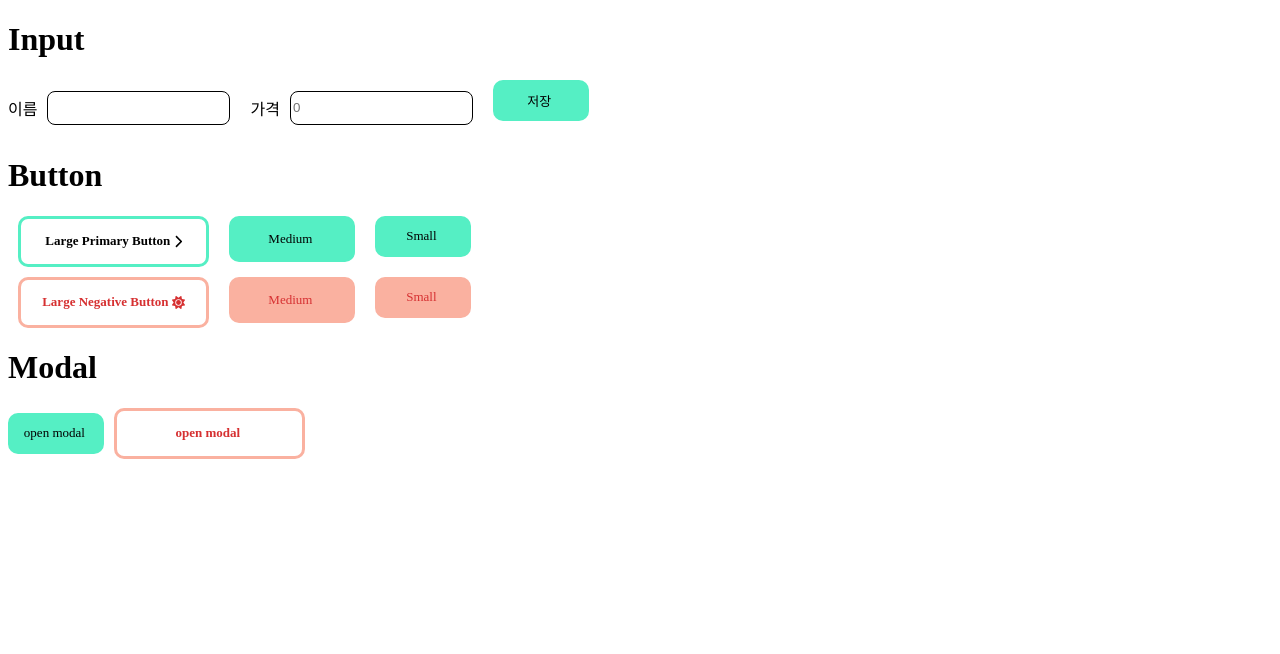
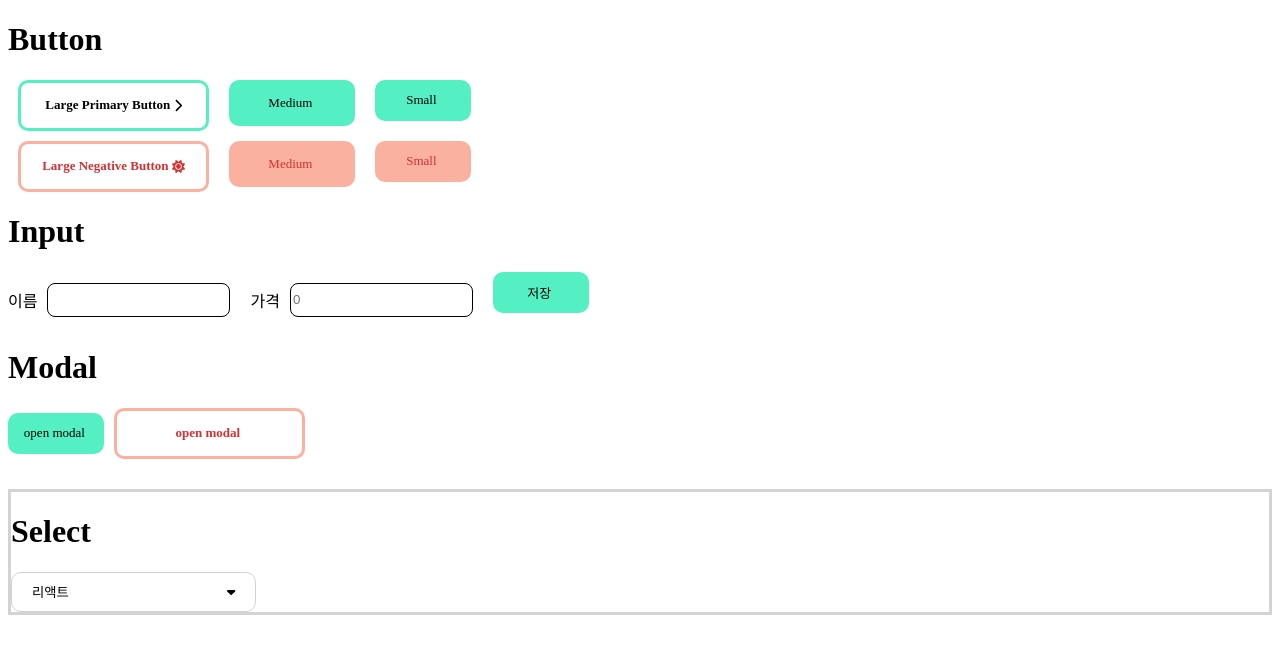
Before and after one commit to hansololiviakim/react-styled-component2, a React (Create React App) app in the folder react-styled-component2/: page / in a window 1280 px wide. Shown: the top 654 px of the page. Built offline with nearby package versions, Linux system fonts and the light colour scheme.

Commit message:
Feat: Select (#3)

```diff
--- a/react-styled-component2/src/App.jsx
+++ b/react-styled-component2/src/App.jsx
@@ -1,12 +1,15 @@
 import Input from './components/Input';
 import Buttons from './components/Buttons'
 import Modal from './components/Modal';
+import Select from './components/Select';
+
 function App() {
   return (
     <div className="App">
+      <Buttons />
       <Input />
-      <Buttons />
       <Modal />
+      <Select />
     </div>
   );
 }
--- /dev/null
+++ b/react-styled-component2/src/components/Select.jsx
@@ -0,0 +1,118 @@
+import React, { useEffect, useRef, useState } from 'react';
+import styled from 'styled-components';
+import { FontAwesomeIcon } from '@fortawesome/react-fontawesome';
+import { faCaretDown } from '@fortawesome/free-solid-svg-icons';
+
+function Select() {
+  const languageList = ['리액트', '자바', '스프링', '리액트네이티브'];
+  const [language, setLanguage] = useState('리액트');
+  const [showList, setShowList] = useState(false);
+
+  const toggleShowList = () => setShowList(!showList);
+  const liClickHandler = (index) => {
+    setLanguage(languageList[index]);
+    toggleShowList();
+  };
+
+  const selectWrapRef = useRef();
+  useEffect(() => {
+    const clickListOutside = (e) => {
+      if (selectWrapRef.current && !selectWrapRef.current.contains(e.target)) {
+        toggleShowList();
+      }
+    };
+    document.addEventListener('mousedown', clickListOutside);
+    return () => {
+      document.removeEventListener('mousedown', clickListOutside);
+    };
+  }, []);
+
+  return (
+    <>
+      <Wrap>
+      <h1>Select</h1>
+        <SelectButton
+          onClick={toggleShowList}
+        >
+          {language}
+          <FontAwesomeIcon icon={faCaretDown} />
+        </SelectButton>
+        {
+          showList &&
+          <div
+            ref={selectWrapRef}
+          >
+            <LanguageUl>
+            {
+              languageList.map((item, index) => {
+                return (
+                  <LanguageLi
+                    key={index}
+                    onClick={() => liClickHandler(index)}
+                  >
+                    { item }
+                  </LanguageLi>
+                )
+              })
+            }
+            </LanguageUl>
+          </div>
+        }
+      </Wrap>
+    </>
+  )
+}
+
+const Wrap = styled.div`
+  border: 3px solid lightgrey;
+  margin-top: 30px;
+  overflow: hidden;
+`;
+
+const SelectButton = styled.button`
+  width: 245px;
+  height: 40px;
+  padding: 0 20px;
+  display: flex;
+  justify-content: space-between;
+  align-items: center;
+  background-color: white;
+  border: 1px solid lightgrey;
+  border-radius: 10px;
+  cursor: pointer;
+`;
+
+const LanguageUl = styled.ul`
+  width: 245px;
+  height: 40px;
+  margin: 0;
+  padding-left: 0;
+  list-style: none;
+  position: absolute;
+  `;
+
+const LanguageLi = styled.li`
+  height: 40px;
+  display: flex;
+  justify-content: center;
+  align-items: center;
+  background-color: white;
+  border-left: 1px solid lightgrey;
+  border-right: 1px solid lightgrey;
+  font-size: 13px;
+  cursor: pointer;
+  &:hover {
+    background-color: lightgrey;
+    border-radius: 5px;
+  }
+  &:first-child {
+    border-top: 1px solid lightgrey;
+    border-radius: 5px;
+  }
+  &:last-child {
+    border-bottom: 1px solid lightgrey;
+    border-radius: 5px;
+  }
+`;
+
+export default Select
```
